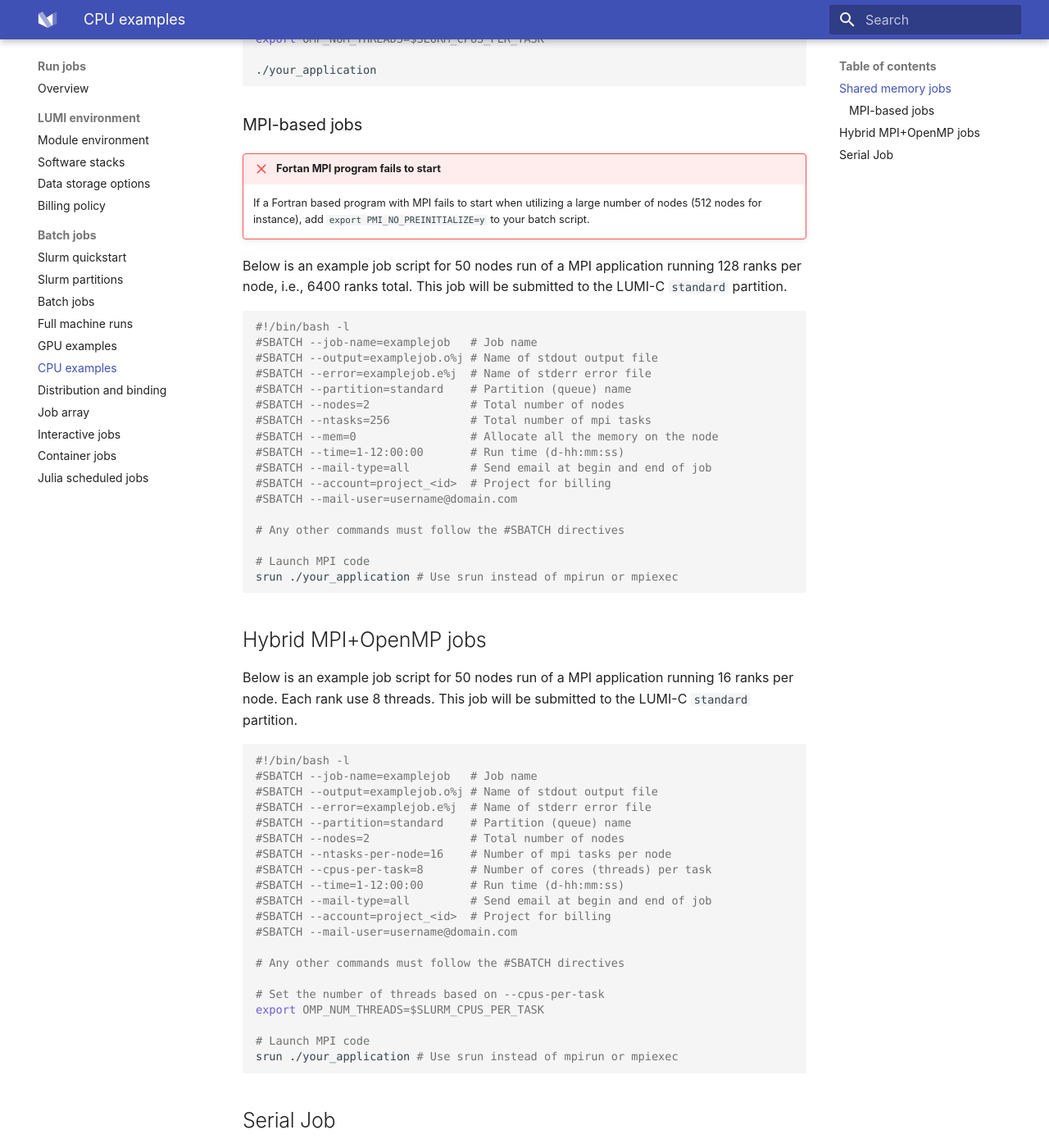
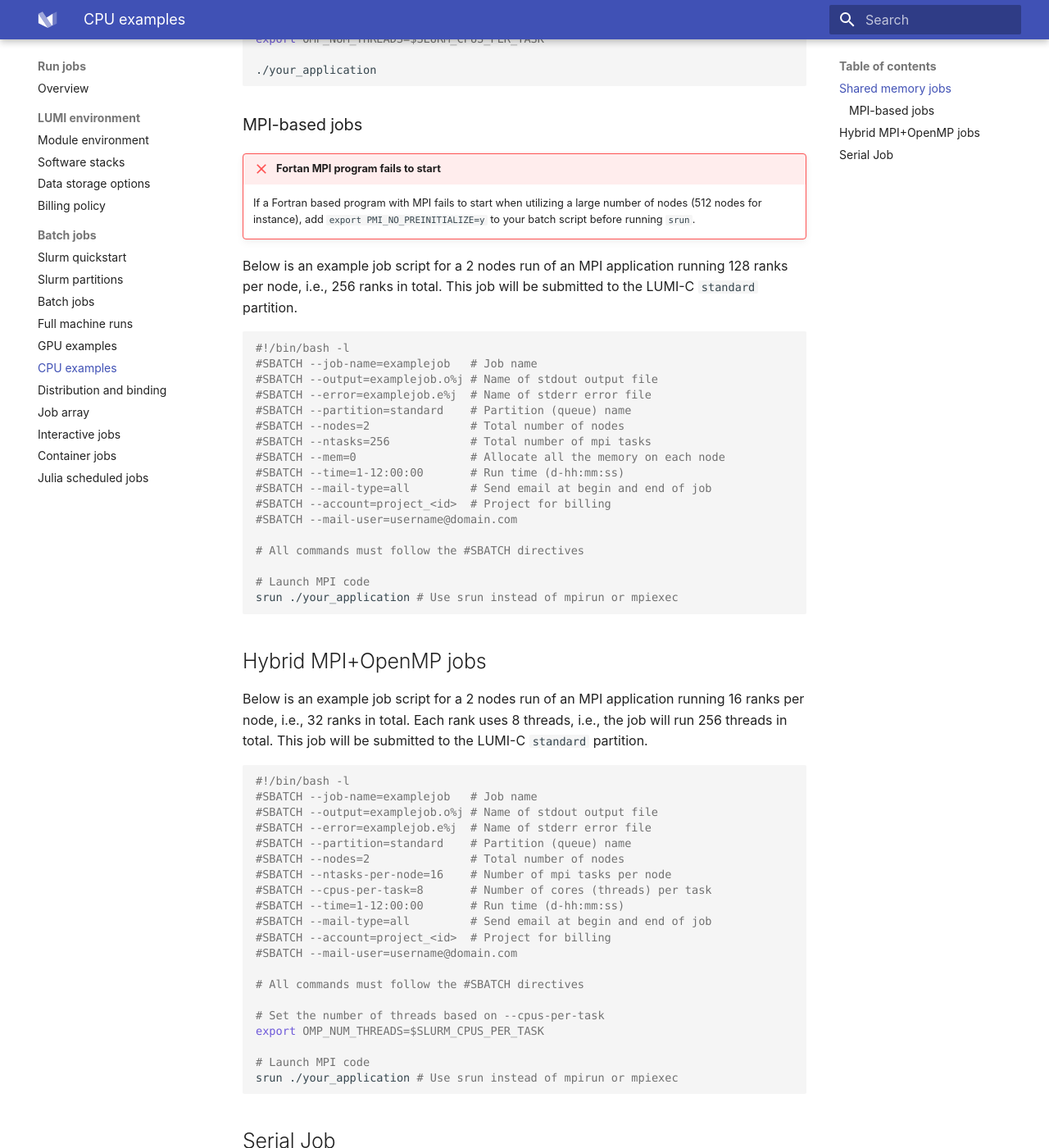
Before and after one commit to Lumi-supercomputer/lumi-userguide, an MkDocs documentation site: the page built from docs/runjobs/scheduled-jobs/lumic-job.md, in a window 1280 px wide and 1400 px high, scrolled down 914 px. Shown: the whole window at 82% size. Built offline with MkDocs 1.6.1 and Material for MkDocs 9.7.7, drawn with Linux system fonts in a browser that asks for light colours; some of the changed text lies outside the part shown.

Commit message:
fixes mismatch of job examples and description + some minor tweaks

````diff
--- a/docs/runjobs/scheduled-jobs/lumic-job.md
+++ b/docs/runjobs/scheduled-jobs/lumic-job.md
@@ -49,10 +49,10 @@ export OMP_NUM_THREADS=$SLURM_CPUS_PER_TASK
 !!! Failure "Fortan MPI program fails to start"
     If a Fortran based program with MPI fails to start when utilizing a large
     number of nodes (512 nodes for instance), add
-    `export PMI_NO_PREINITIALIZE=y` to your batch script.
+    `export PMI_NO_PREINITIALIZE=y` to your batch script before running `srun`.
 
-Below is an example job script for 50 nodes run of a MPI application running
-128 ranks per node, i.e., 6400 ranks total. This job will be submitted to the
+Below is an example job script for a 2 nodes run of an MPI application running
+128 ranks per node, i.e., 256 ranks in total. This job will be submitted to the
 LUMI-C `standard` partition.
 
 ```bash
@@ -63,13 +63,13 @@ LUMI-C `standard` partition.
 #SBATCH --partition=standard    # Partition (queue) name
 #SBATCH --nodes=2               # Total number of nodes
 #SBATCH --ntasks=256            # Total number of mpi tasks
-#SBATCH --mem=0                 # Allocate all the memory on the node
+#SBATCH --mem=0                 # Allocate all the memory on each node
 #SBATCH --time=1-12:00:00       # Run time (d-hh:mm:ss)
 #SBATCH --mail-type=all         # Send email at begin and end of job
 #SBATCH --account=project_<id>  # Project for billing
 #SBATCH --mail-user=username@domain.com
 
-# Any other commands must follow the #SBATCH directives
+# All commands must follow the #SBATCH directives
 
 # Launch MPI code
 srun ./your_application # Use srun instead of mpirun or mpiexec
@@ -77,8 +77,9 @@ srun ./your_application # Use srun instead of mpirun or mpiexec
 
 ## Hybrid MPI+OpenMP jobs
 
-Below is an example job script for 50 nodes run of a MPI application running
-16 ranks per node. Each rank use 8 threads. This job will be submitted to the
+Below is an example job script for a 2 nodes run of an MPI application running
+16 ranks per node, i.e., 32 ranks in total. Each rank uses 8 threads, i.e., the
+job will run 256 threads in total. This job will be submitted to the
 LUMI-C `standard` partition.
 
 ```bash
@@ -95,7 +96,7 @@ LUMI-C `standard` partition.
 #SBATCH --account=project_<id>  # Project for billing
 #SBATCH --mail-user=username@domain.com
 
-# Any other commands must follow the #SBATCH directives
+# All commands must follow the #SBATCH directives
 
 # Set the number of threads based on --cpus-per-task
 export OMP_NUM_THREADS=$SLURM_CPUS_PER_TASK
````
Also changed, not shown: other parts of docs/runjobs/scheduled-jobs/lumic-job.md (+3 -3 lines).
